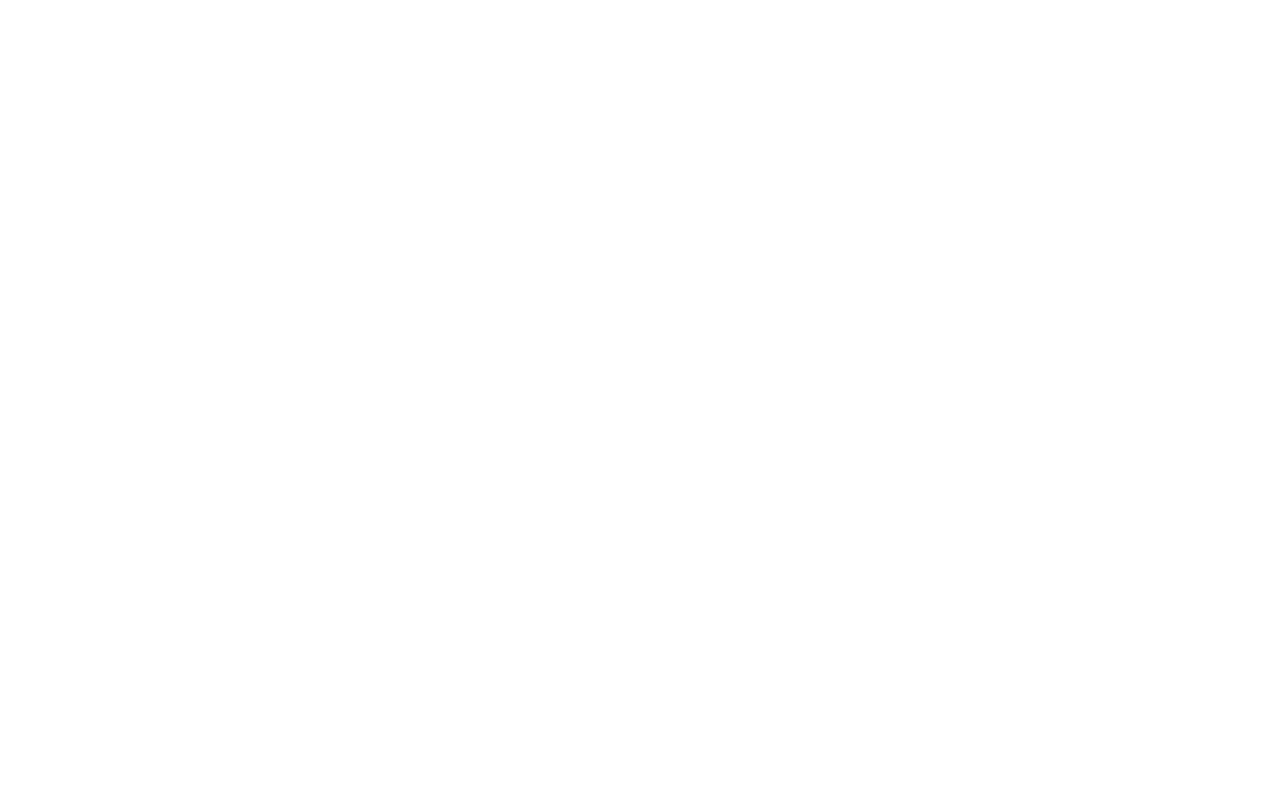
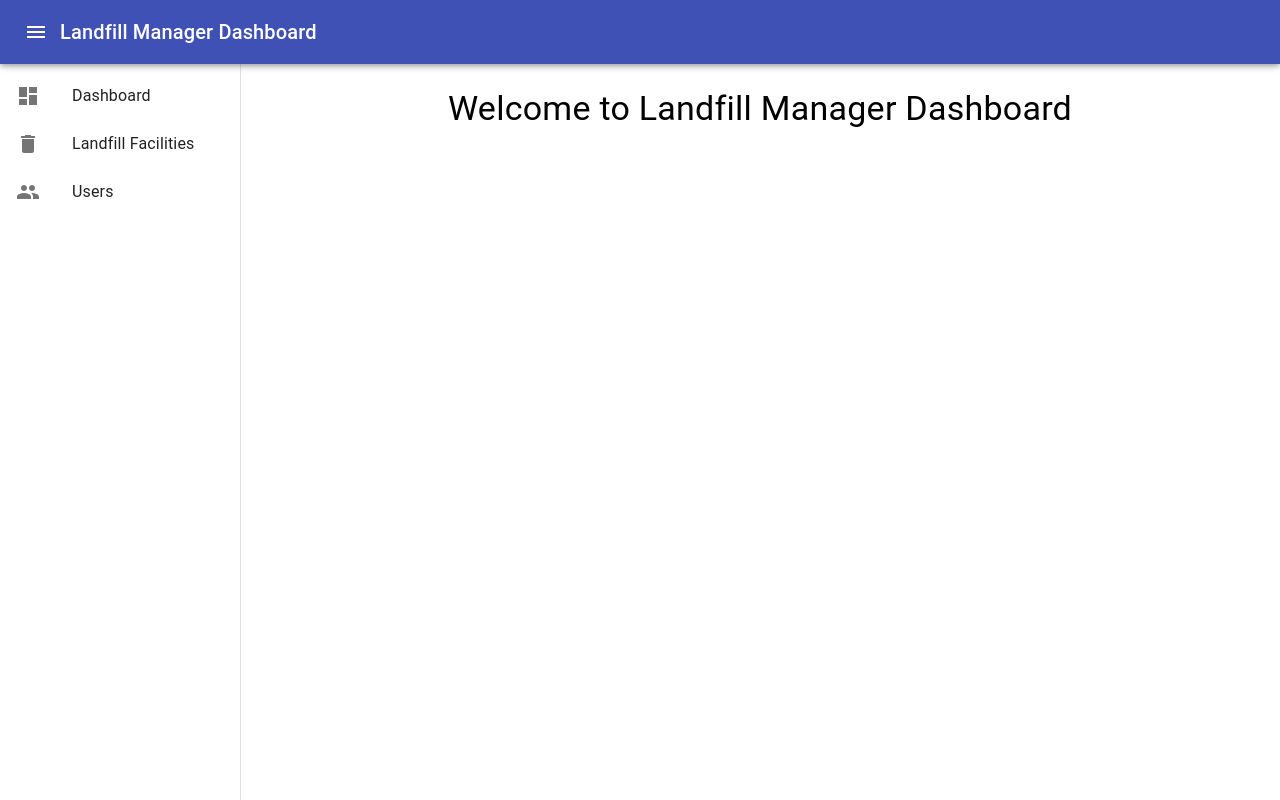
Before and after one commit to euler1729/cs24-p2-DU_TRIPLEHASH, a React (Create React App) app in the folder react-app/: page /landfill/dashboard in a window 1280 px wide. Before the commit this address had no page. Built offline with nearby package versions, Linux system fonts and the light colour scheme.

Commit message:
ui structured

```diff
--- a/react-app/src/App.js
+++ b/react-app/src/App.js
@@ -7,6 +7,10 @@
 import LoginPage from './auth/Login';
 import ForgotPasswordPage from './auth/ForgotPassword';
 import ResetPasswordPage from './auth/ResetPassword';
+import AdminDashboard from './admin/AdminDash';
+import STSManagerDashboard from './sts_mang/StsDash';
+import LandfillManagerDashboard from './landfil_mang/LangfilDash';
+
 
 function App() {
   return (
@@ -17,6 +21,9 @@
           <Route path='/login' element={<LoginPage />} />
           <Route path='/forgot-password' element={<ForgotPasswordPage />} />
           <Route path='/reset-password' element={<ResetPasswordPage />} />
+          <Route path='/admin/dashboard' element={<AdminDashboard />} />
+          <Route path='/sts/dashboard' element={<STSManagerDashboard />} />
+          <Route path='/landfill/dashboard' element={<LandfillManagerDashboard />} />
         </Routes>
       </Router>
     </div>
--- /dev/null
+++ b/react-app/src/admin/AdminDash.js
@@ -0,0 +1,78 @@
+import React from 'react';
+import { AppBar, Toolbar, Typography, Drawer, List, ListItem, ListItemIcon, ListItemText, IconButton } from '@material-ui/core';
+import { makeStyles } from '@material-ui/core/styles';
+import { Menu, Dashboard, People, BarChart } from '@material-ui/icons';
+
+const drawerWidth = 240;
+
+const useStyles = makeStyles((theme) => ({
+  root: {
+    display: 'flex',
+  },
+  appBar: {
+    zIndex: theme.zIndex.drawer + 1,
+  },
+  drawer: {
+    width: drawerWidth,
+    flexShrink: 0,
+  },
+  drawerPaper: {
+    width: drawerWidth,
+  },
+  toolbar: theme.mixins.toolbar,
+  content: {
+    flexGrow: 1,
+    padding: theme.spacing(3),
+  },
+}));
+
+function AdminDashboard() {
+  const classes = useStyles();
+
+  return (
+    <div className={classes.root}>
+      <AppBar position="fixed" className={classes.appBar}>
+        <Toolbar>
+          <IconButton edge="start" color="inherit" aria-label="menu">
+            <Menu />
+          </IconButton>
+          <Typography variant="h6">Admin Dashboard</Typography>
+        </Toolbar>
+      </AppBar>
+      <Drawer
+        className={classes.drawer}
+        variant="permanent"
+        classes={{
+          paper: classes.drawerPaper,
+        }}
+      >
+        <div className={classes.toolbar} />
+        <List>
+          <ListItem button>
+            <ListItemIcon><Dashboard /></ListItemIcon>
+            <ListItemText primary="Dashboard" />
+          </ListItem>
+          <ListItem button>
+            <ListItemIcon><People /></ListItemIcon>
+            <ListItemText primary="Users" />
+          </ListItem>
+          {/* <ListItem button>
+            <ListItemIcon><ContentCopy /></ListItemIcon>
+            <ListItemText primary="Content" />
+          </ListItem> */}
+          <ListItem button>
+            <ListItemIcon><BarChart /></ListItemIcon>
+            <ListItemText primary="Analytics" />
+          </ListItem>
+        </List>
+      </Drawer>
+      <main className={classes.content}>
+        <div className={classes.toolbar} />
+        {/* Add your dashboard content here */}
+        <Typography variant="h4">Welcome to Admin Dashboard</Typography>
+      </main>
+    </div>
+  );
+}
+
+export default AdminDashboard;
--- /dev/null
+++ b/react-app/src/landfil_mang/LangfilDash.js
@@ -0,0 +1,74 @@
+import React from 'react';
+import { AppBar, Toolbar, Typography, Drawer, List, ListItem, ListItemIcon, ListItemText, IconButton } from '@material-ui/core';
+import { makeStyles } from '@material-ui/core/styles';
+import { Menu, Dashboard, Delete, People } from '@material-ui/icons';
+
+const drawerWidth = 240;
+
+const useStyles = makeStyles((theme) => ({
+  root: {
+    display: 'flex',
+  },
+  appBar: {
+    zIndex: theme.zIndex.drawer + 1,
+  },
+  drawer: {
+    width: drawerWidth,
+    flexShrink: 0,
+  },
+  drawerPaper: {
+    width: drawerWidth,
+  },
+  toolbar: theme.mixins.toolbar,
+  content: {
+    flexGrow: 1,
+    padding: theme.spacing(3),
+  },
+}));
+
+function LandfillManagerDashboard() {
+  const classes = useStyles();
+
+  return (
+    <div className={classes.root}>
+      <AppBar position="fixed" className={classes.appBar}>
+        <Toolbar>
+          <IconButton edge="start" color="inherit" aria-label="menu">
+            <Menu />
+          </IconButton>
+          <Typography variant="h6">Landfill Manager Dashboard</Typography>
+        </Toolbar>
+      </AppBar>
+      <Drawer
+        className={classes.drawer}
+        variant="permanent"
+        classes={{
+          paper: classes.drawerPaper,
+        }}
+      >
+        <div className={classes.toolbar} />
+        <List>
+          <ListItem button>
+            <ListItemIcon><Dashboard /></ListItemIcon>
+            <ListItemText primary="Dashboard" />
+          </ListItem>
+          <ListItem button>
+            <ListItemIcon><Delete /></ListItemIcon>
+            <ListItemText primary="Landfill Facilities" />
+          </ListItem>
+          <ListItem button>
+            <ListItemIcon><People /></ListItemIcon>
+            <ListItemText primary="Users" />
+          </ListItem>
+        </List>
+      </Drawer>
+      <main className={classes.content}>
+        <div className={classes.toolbar} />
+        {/* Add your dashboard content here */}
+        <Typography variant="h4">Welcome to Landfill Manager Dashboard</Typography>
+      </main>
+    </div>
+  );
+}
+
+export default LandfillManagerDashboard;
--- /dev/null
+++ b/react-app/src/sts_mang/StsDash.js
@@ -0,0 +1,74 @@
+import React from 'react';
+import { AppBar, Toolbar, Typography, Drawer, List, ListItem, ListItemIcon, ListItemText, IconButton } from '@material-ui/core';
+import { makeStyles } from '@material-ui/core/styles';
+import { Menu, Dashboard, Storage, People } from '@material-ui/icons';
+
+const drawerWidth = 240;
+
+const useStyles = makeStyles((theme) => ({
+  root: {
+    display: 'flex',
+  },
+  appBar: {
+    zIndex: theme.zIndex.drawer + 1,
+  },
+  drawer: {
+    width: drawerWidth,
+    flexShrink: 0,
+  },
+  drawerPaper: {
+    width: drawerWidth,
+  },
+  toolbar: theme.mixins.toolbar,
+  content: {
+    flexGrow: 1,
+    padding: theme.spacing(3),
+  },
+}));
+
+function STSManagerDashboard() {
+  const classes = useStyles();
+
+  return (
+    <div className={classes.root}>
+      <AppBar position="fixed" className={classes.appBar}>
+        <Toolbar>
+          <IconButton edge="start" color="inherit" aria-label="menu">
+            <Menu />
+          </IconButton>
+          <Typography variant="h6">STS Manager Dashboard</Typography>
+        </Toolbar>
+      </AppBar>
+      <Drawer
+        className={classes.drawer}
+        variant="permanent"
+        classes={{
+          paper: classes.drawerPaper,
+        }}
+      >
+        <div className={classes.toolbar} />
+        <List>
+          <ListItem button>
+            <ListItemIcon><Dashboard /></ListItemIcon>
+            <ListItemText primary="Dashboard" />
+          </ListItem>
+          <ListItem button>
+            <ListItemIcon><Storage /></ListItemIcon>
+            <ListItemText primary="STS Facilities" />
+          </ListItem>
+          <ListItem button>
+            <ListItemIcon><People /></ListItemIcon>
+            <ListItemText primary="Users" />
+          </ListItem>
+        </List>
+      </Drawer>
+      <main className={classes.content}>
+        <div className={classes.toolbar} />
+        {/* Add your dashboard content here */}
+        <Typography variant="h4">Welcome to STS Manager Dashboard</Typography>
+      </main>
+    </div>
+  );
+}
+
+export default STSManagerDashboard;
```
Also changed, not shown: 1 other file (tests, documents, lock files or other folders).
